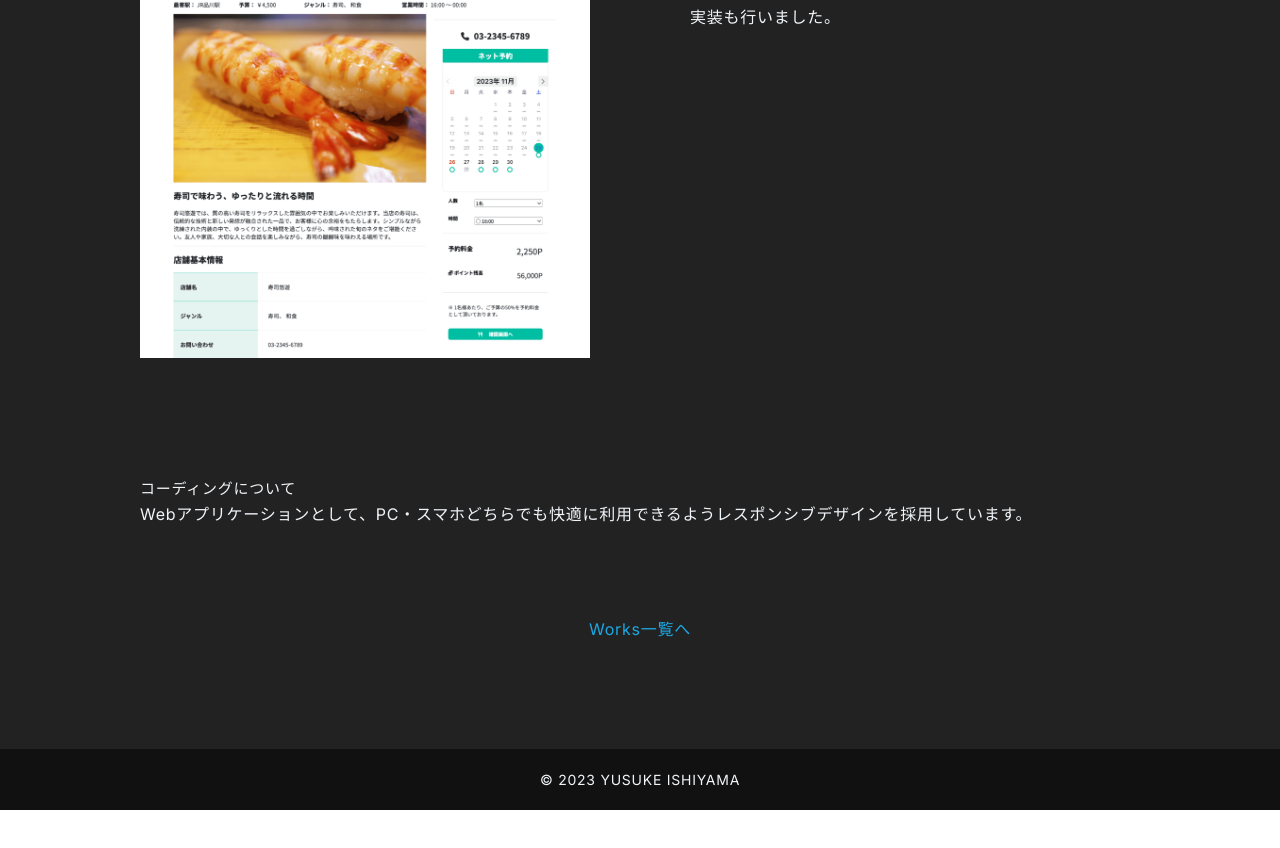
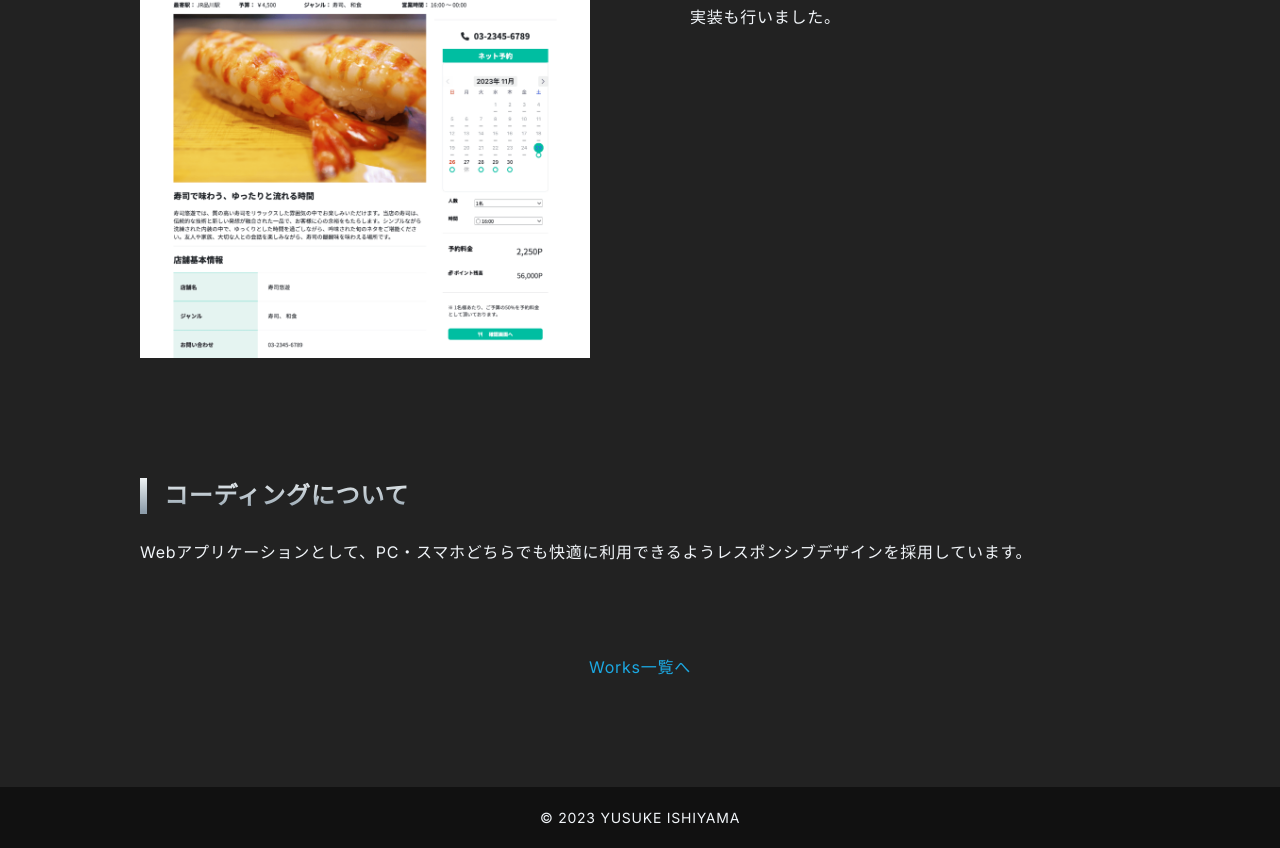
Before and after one commit to yusuke-97/yusuke-portfolio, a Next.js app: page /works/foodie-scout in a window 1280 px wide. Shown: the part 5339-6187 px from the top of the page. Before the commit the page ends 6149 px from the top, so only its background shows below. Built offline with nearby package versions, Linux system fonts and the light colour scheme.

Commit message:
作品ページのスタイル修正

```diff
--- a/src/app/works/foodie-scout/page.js
+++ b/src/app/works/foodie-scout/page.js
@@ -46,7 +46,7 @@ export default function FoodieScoutPage() {
               </div>
             </div>
             <div className="article-part fade-in">
-              <h3>コーディングについて</h3>
+              <h2>コーディングについて</h2>
               <p>
                 Webアプリケーションとして、PC・スマホどちらでも快適に利用できるようレスポンシブデザインを採用しています。
               </p>
```
